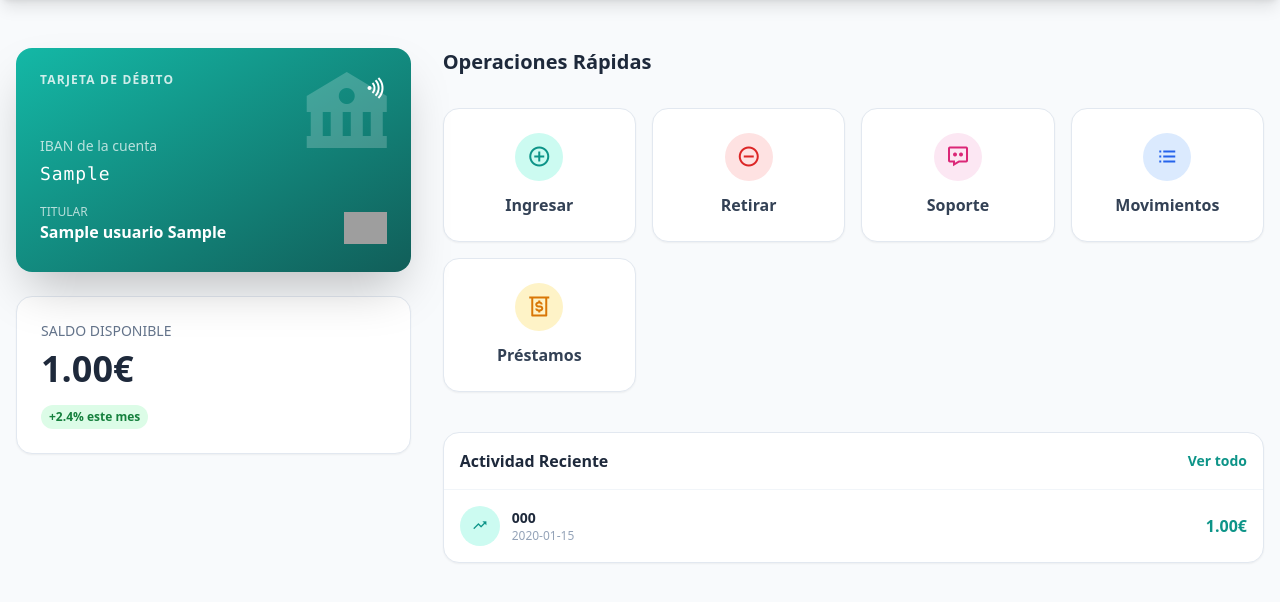
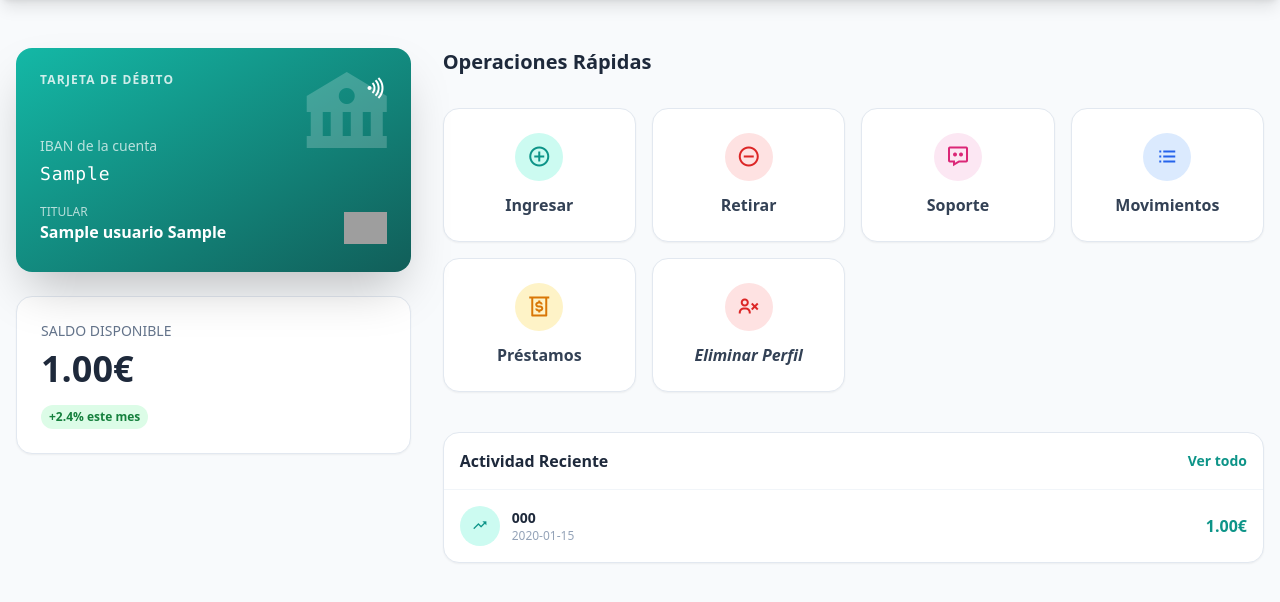
Before and after one commit to ZazzaElItaliano/flask-bank, a Flask app: template templates/index.html in a window 1280 px wide. Shown: the part 68-670 px from the top of the page. Run offline with Flask 3, Linux system fonts and the light colour scheme; the template is opened without the code that fills it: values that come from a table or form of the project are taken from there, others are empty; tables that the repository leaves empty hold one stand-in row (values such as "Sample post"); some libraries are stand-ins or nearby versions; grey boxes are pictures that could not be loaded.

Commit message:
eliminar perfil

```diff
--- a/app.py
+++ b/app.py
@@ -301,5 +301,41 @@ def solicitar_prestamo():
     flash("Solicitud de préstamo enviada correctamente. En revisión.", "success")
     return redirect(url_for('prestamos_page'))
 
+
+@app.route('/eliminar_perfil', methods=['POST'])
+def eliminar_perfil():
+    if 'dni' not in session:
+        return redirect(url_for('login_page'))
+
+    dni_usuario = session['dni']
+    usuario = Usuario.query.get(dni_usuario)
+
+    if usuario:
+        try:
+            # 1. Obtenemos la cuenta para borrar sus dependencias
+            cuenta = Cuenta.query.filter_by(dni=dni_usuario).first()
+            if cuenta:
+                # Borramos movimientos y préstamos asociados a la cuenta
+                Movimiento.query.filter_by(id_cuenta=cuenta.id_cuenta).delete()
+                Prestamo.query.filter_by(id_cuenta=cuenta.id_cuenta).delete()
+                db.session.delete(cuenta)
+
+            # 2. Borramos mensajes del chat
+            Chat.query.filter_by(dni=dni_usuario).delete()
+
+            # 3. Borramos al usuario
+            db.session.delete(usuario)
+
+            # 4. Confirmamos cambios y limpiamos sesión
+            db.session.commit()
+            session.clear()
+            flash("Tu cuenta y todos tus datos han sido eliminados correctamente.", "info")
+        except Exception as e:
+            db.session.rollback()
+            flash(f"Error al eliminar el perfil: {str(e)}", "danger")
+            return redirect(url_for('dashboard'))
+
+    return redirect(url_for('login_page'))
+
 if __name__ == '__main__':
     app.run(debug=True)
--- a/templates/index.html
+++ b/templates/index.html
@@ -92,6 +92,16 @@
     </div>
     <span class="text-slate-700 font-semibold">Préstamos</span>
     </a>
+    <form action="{{ url_for('eliminar_perfil') }}" method="POST"
+      onsubmit="return confirm('¿Estás COMPLETAMENTE seguro? Esta acción borrará tu cuenta, saldo, movimientos y préstamos de forma permanente.');"
+      class="flex flex-col">
+    <button type="submit" class="w-full flex flex-col items-center justify-center p-6 bg-white rounded-2xl shadow-sm border border-slate-200 hover:border-red-600 hover:bg-red-50 transition group">
+        <div class="w-12 h-12 bg-red-100 text-red-600 rounded-full flex items-center justify-center text-2xl mb-3 group-hover:bg-red-600 group-hover:text-white transition">
+            <i class='bx bx-user-x'></i>
+        </div>
+        <span class="text-slate-700 font-semibold italic">Eliminar Perfil</span>
+    </button>
+</form>
 
 </div>
 
@@ -126,9 +136,12 @@
             </tbody>
         </table>
     </div>
+
 </div>
             </div>
         </div>
+
+
     </main>
 
 </body>
```
